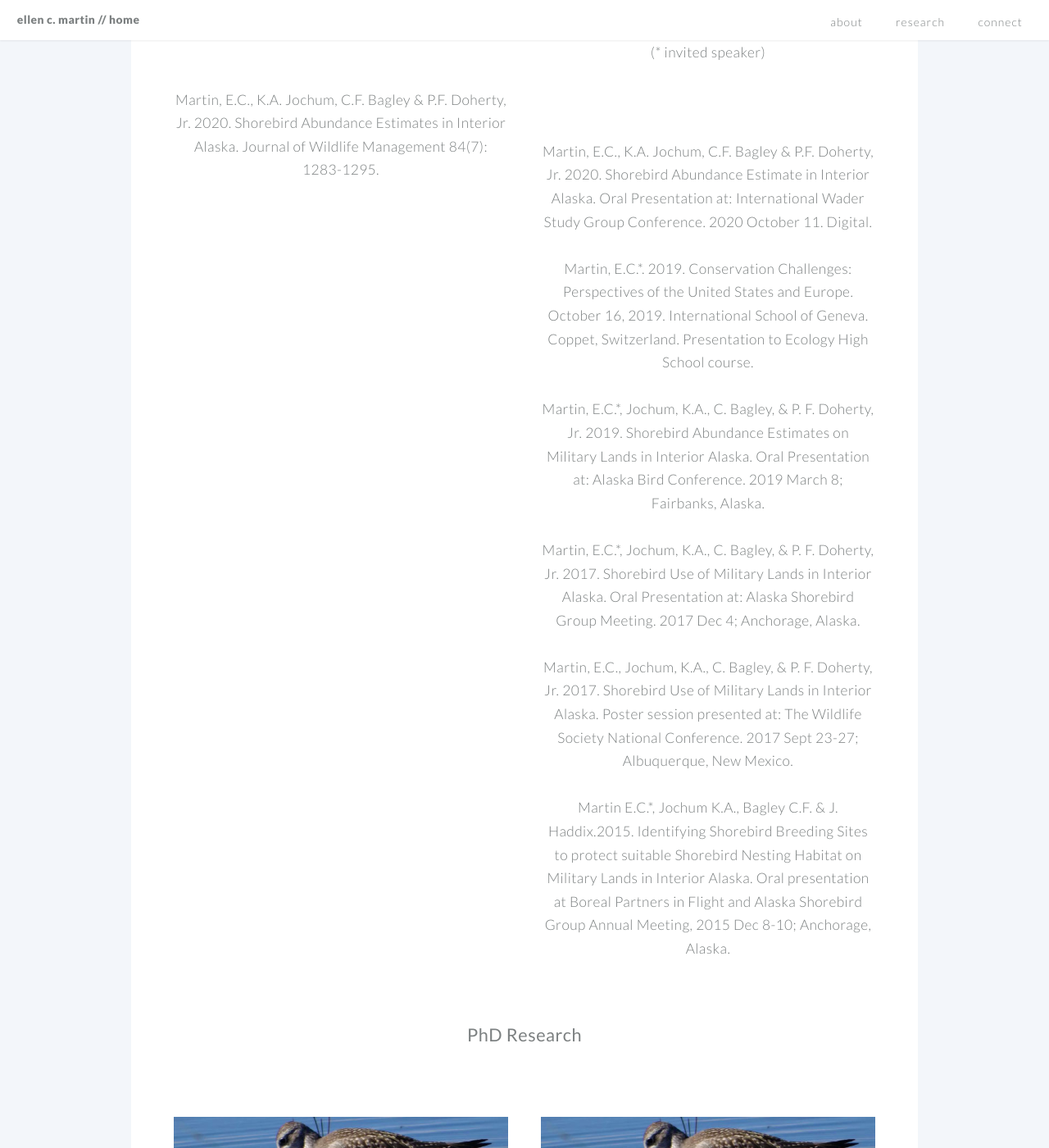
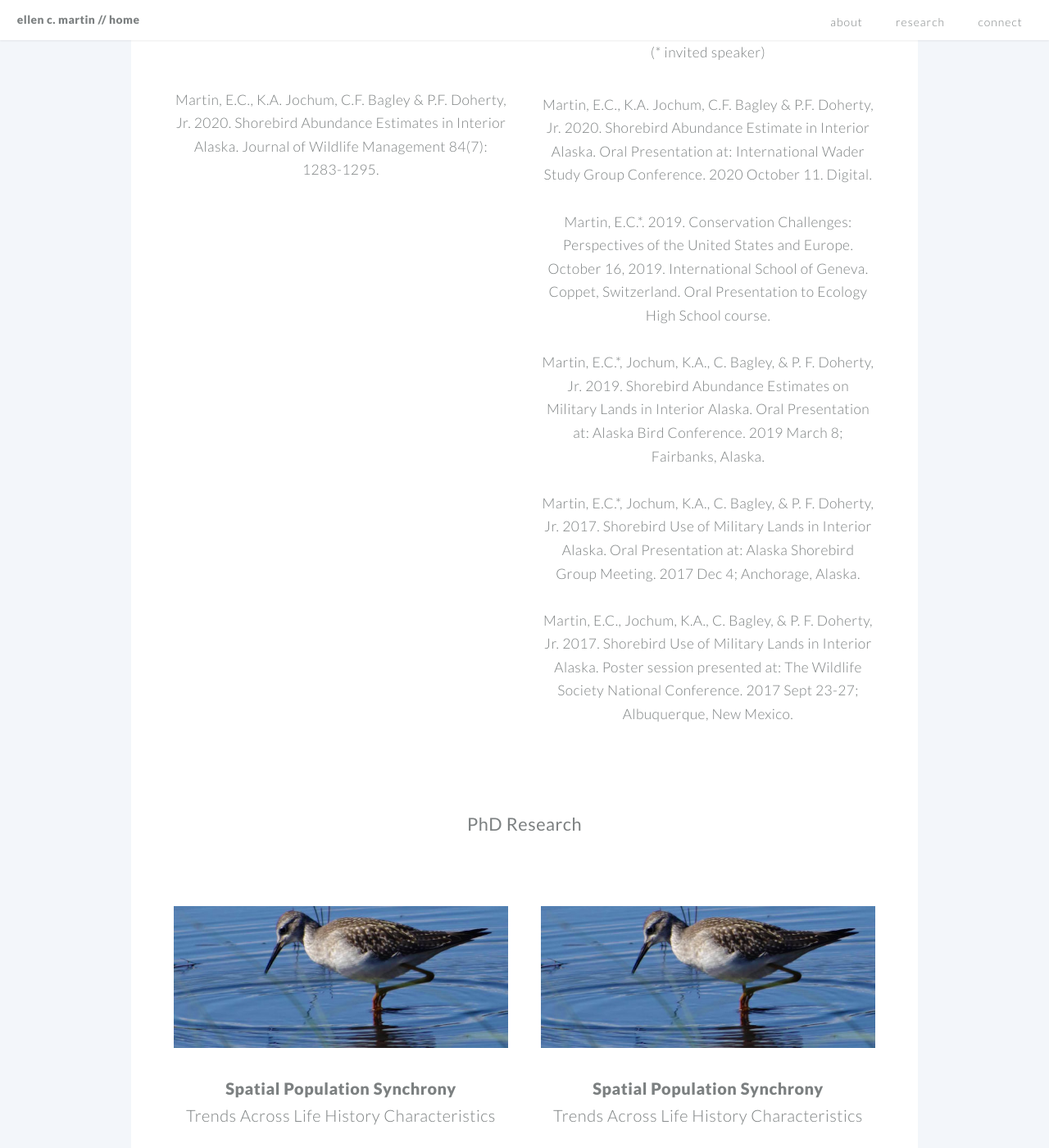
Before and after one commit to EllenCMartin/EllenCMartin.github.io, a Jekyll site: the page built from index.md, in a window 1280 px wide and 1400 px high, scrolled down 1953 px. Shown: the whole window at 82% size. Built offline with Jekyll 4.4.1, drawn with Linux system fonts in a browser that asks for light colours.

Commit message:
Update presentations.html

```diff
--- a/_includes/presentations.html
+++ b/_includes/presentations.html
@@ -23,9 +20,4 @@
                       Interior Alaska. Poster session presented at: The Wildlife Society National Conference. 2017 Sept 23-27;
                       Albuquerque, New Mexico.<br><br>
 
-
-           Martin E.C.*, Jochum K.A., Bagley C.F. & J. Haddix.2015. Identifying Shorebird Breeding Sites to
-                       protect suitable Shorebird Nesting Habitat on Military Lands in Interior Alaska. Oral presentation at Boreal
-                      Partners in Flight and Alaska Shorebird Group Annual Meeting, 2015 Dec 8-10; Anchorage, Alaska.
-</p>
-</p>
+    </p>
```
Also changed, not shown: other parts of _includes/presentations.html (+2 -5 lines).
